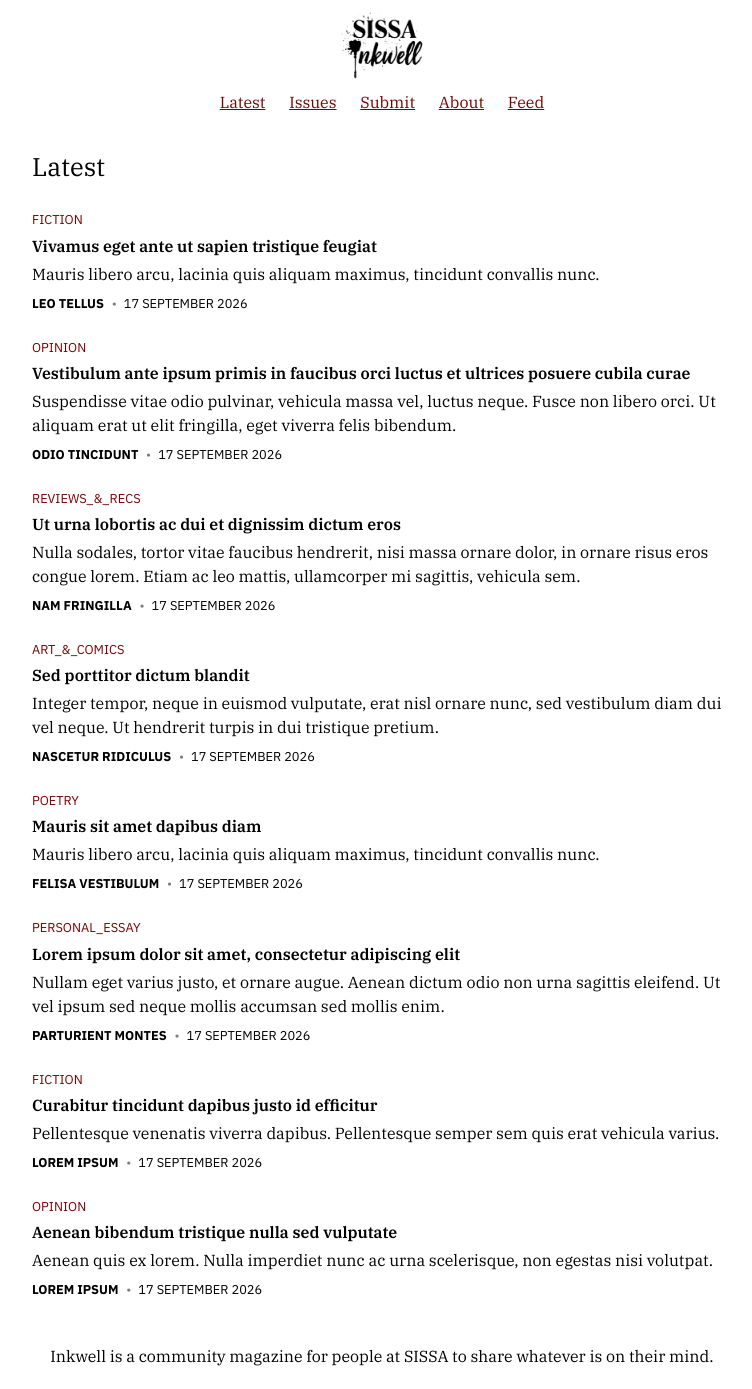
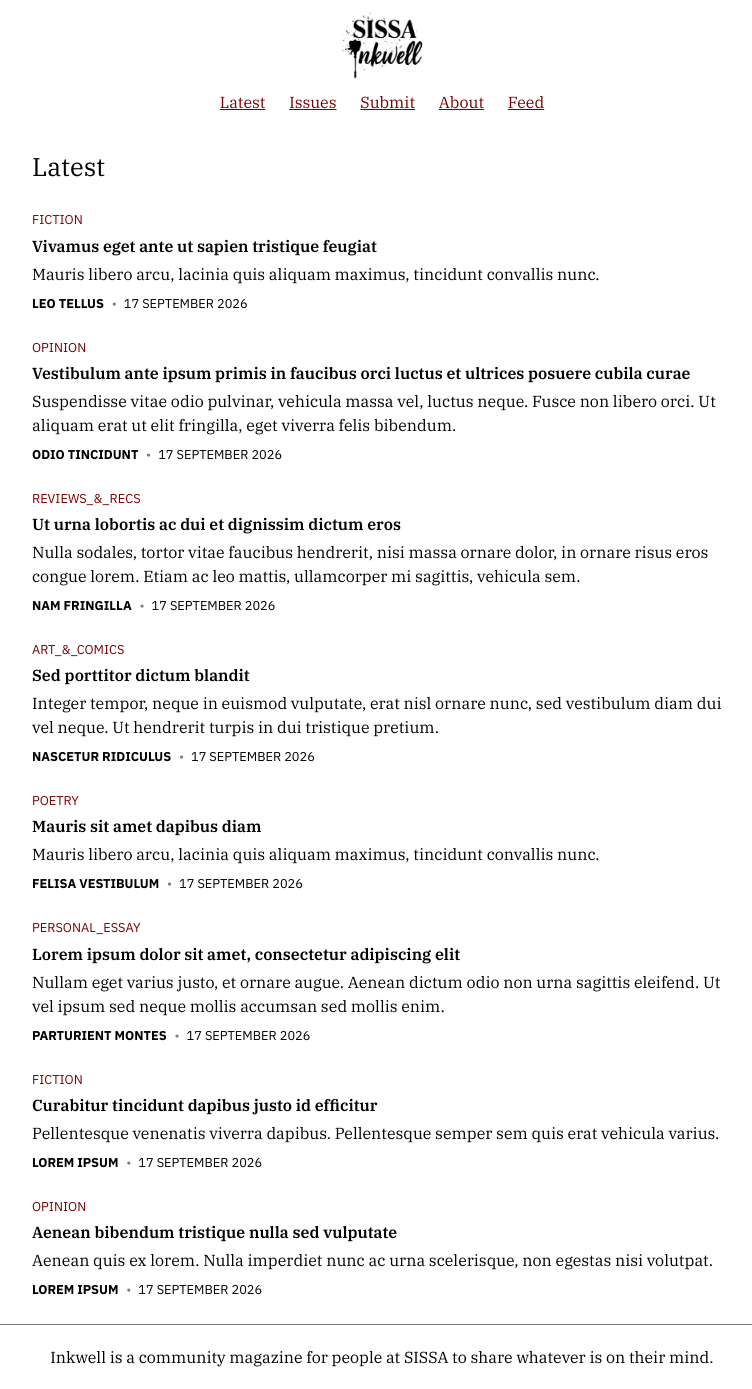
Before and after one commit to 11DE784A/InkwellWebsite, a Jekyll site: the page built from index.markdown, in a window 1280 px wide. Shown: the whole page, without its empty margins (258-1010 px from the left). Built offline with Jekyll 4.4.1, drawn with Linux system fonts in a browser that asks for light colours.

Commit message:
padding for the main content and separator between footer and main

```diff
--- a/assets/styles.css
+++ b/assets/styles.css
@@ -85,6 +85,7 @@ body > * {
 }
 
 .inkwell-logo img {
+  min-width: 12rem;
   width: 10%;
 }
 
@@ -103,8 +104,10 @@ nav ul li {
 }
 
 main {
-  max-width: 70rem;
   margin: 0 auto;
+  max-width: 74rem;
+  padding-left: 2rem;
+  padding-right: 2rem;
 }
 
 main > * {
@@ -148,6 +151,14 @@ section h2 {
   content: "• ";
   margin: 0 0.4rem;
   opacity: 0.5;
+}
+
+/* Borders */
+
+footer {
+  border-top-style: solid;
+  border-width: 1px;
+  border-color: var(--fg2);
 }
 
 /* Post page */
@@ -197,8 +208,6 @@ section a:active {
 }
 
 
-/* Posts */
-
 /* Footer */
 
 footer {
```
